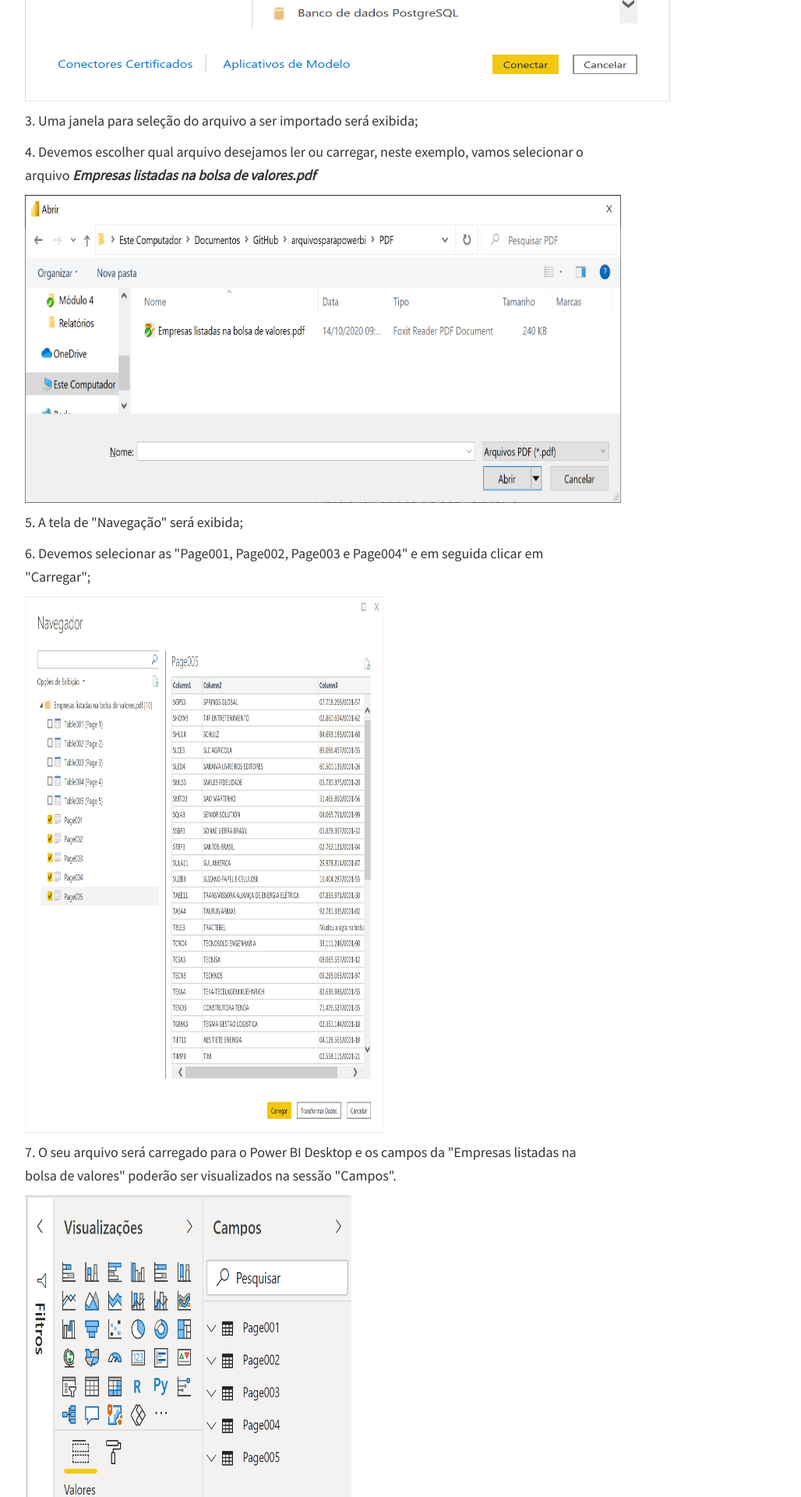
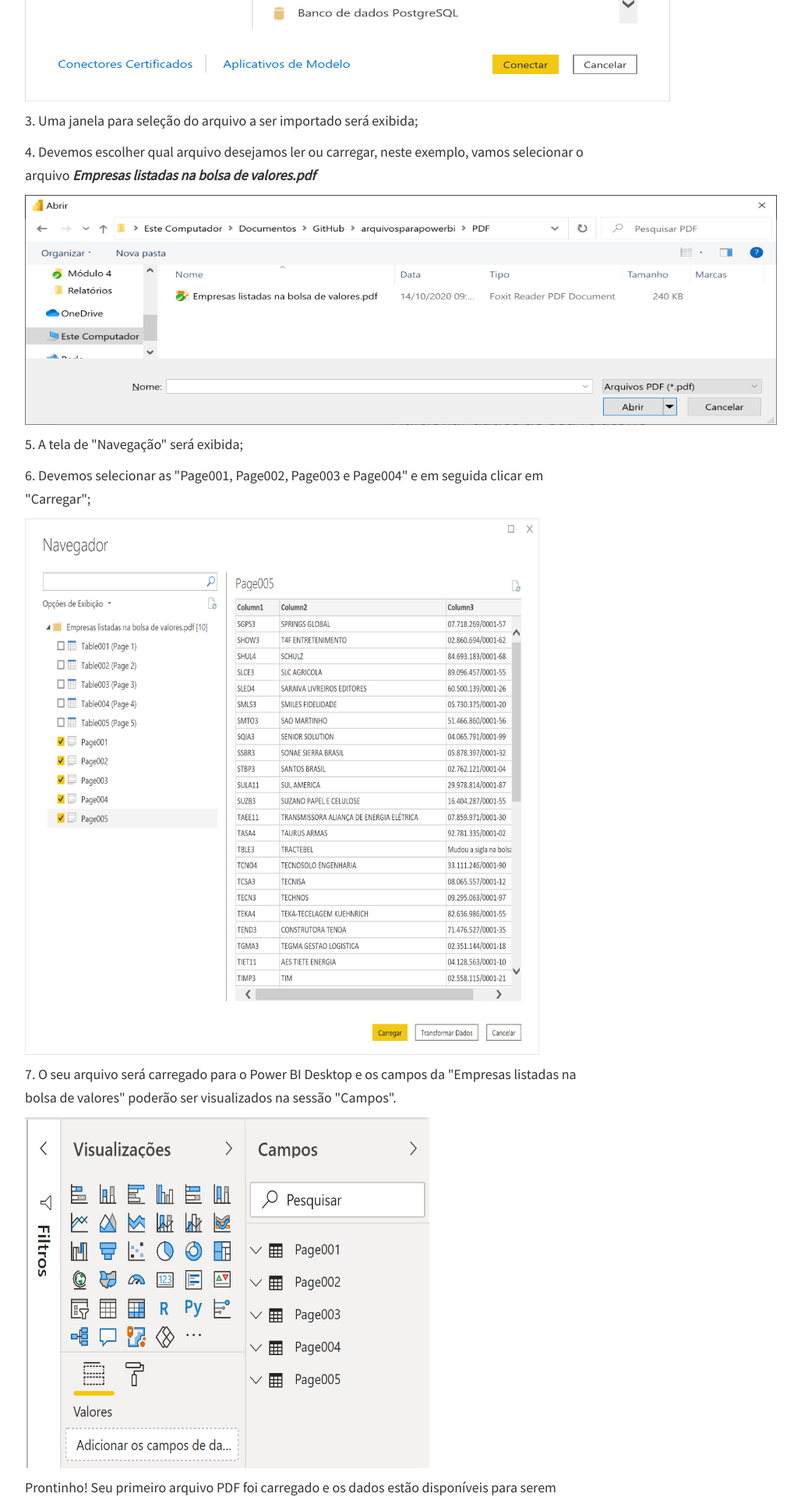
Before and after one commit to mateusbtlopes/mateusbtlopes.github.io, a Jekyll site: the page built from _posts/2020-10-04-como ler dados de arquivos pdf no power bi.md, in a window 1280 px wide. Shown: the part 1675-3595 px from the top of the page at 78% size, without its empty margins (238-1266 px from the left). Built offline with Jekyll 4.4.1, drawn with Linux system fonts in a browser that asks for light colours; nearby versions of some CDN libraries.

Commit message:
update posts

```diff
--- a/_posts/2020-10-04-como ler dados de arquivos pdf no power bi.md
+++ b/_posts/2020-10-04-como ler dados de arquivos pdf no power bi.md
@@ -43,17 +43,17 @@
 
 <p>4. Devemos escolher qual arquivo desejamos ler ou carregar, neste exemplo, vamos selecionar o arquivo <i><strong>Empresas listadas na bolsa de valores.pdf</strong></i></p>
 
-<p><img src="https://raw.githubusercontent.com/mateusbtlopes/mateusbtlopes.github.io/master/_posts/img/LendoPDF3.png" height="395" width="765"/></p>
+<p><img src="https://raw.githubusercontent.com/mateusbtlopes/mateusbtlopes.github.io/master/_posts/img/LendoPDF3.png" height="295" width="965"/></p>
 
 <p>5. A tela de "Navegação" será exibida;</p>
 
 <p>6. Devemos selecionar as "Page001, Page002, Page003 e Page004" e em seguida clicar em "Carregar";</p>
 
-<p><img src="https://raw.githubusercontent.com/mateusbtlopes/mateusbtlopes.github.io/master/_posts/img/LendoPDF4.png" height="688" width="460"/></p>
+<p><img src="https://raw.githubusercontent.com/mateusbtlopes/mateusbtlopes.github.io/master/_posts/img/LendoPDF4.png" height="688" width="660"/></p>
 
 <p>7. O seu arquivo será carregado para o Power BI Desktop e os campos da "Empresas listadas na bolsa de valores" poderão ser visualizados na sessão "Campos".</p>
 
-<p><img src="https://raw.githubusercontent.com/mateusbtlopes/mateusbtlopes.github.io/master/_posts/img/LendoPDF5.png" height="450" width="419"/></p>
+<p><img src="https://raw.githubusercontent.com/mateusbtlopes/mateusbtlopes.github.io/master/_posts/img/LendoPDF5.png" height="450" width="519"/></p>
 
 <p>Prontinho! Seu primeiro arquivo PDF foi carregado e os dados estão disponíveis para serem utilizados :)</p>
 
```
